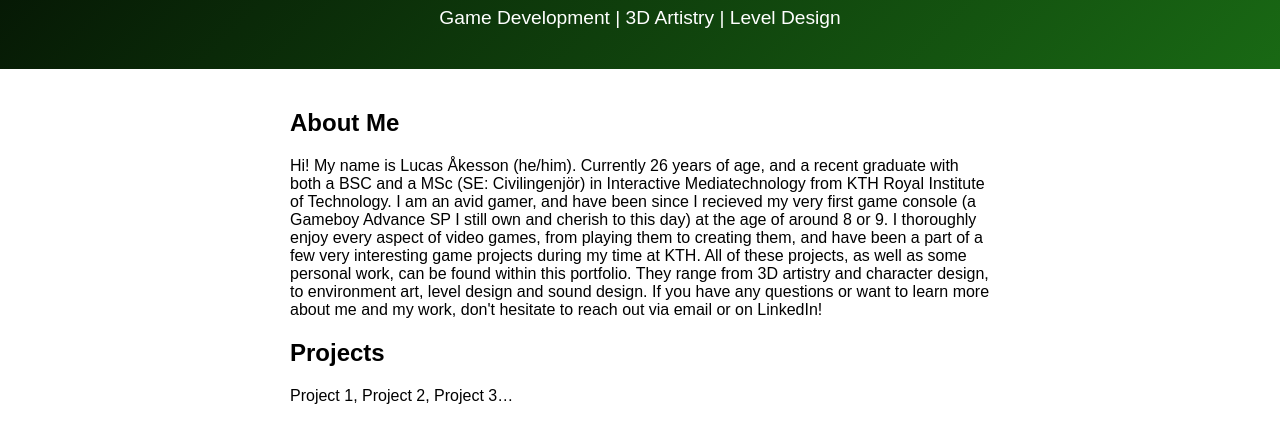
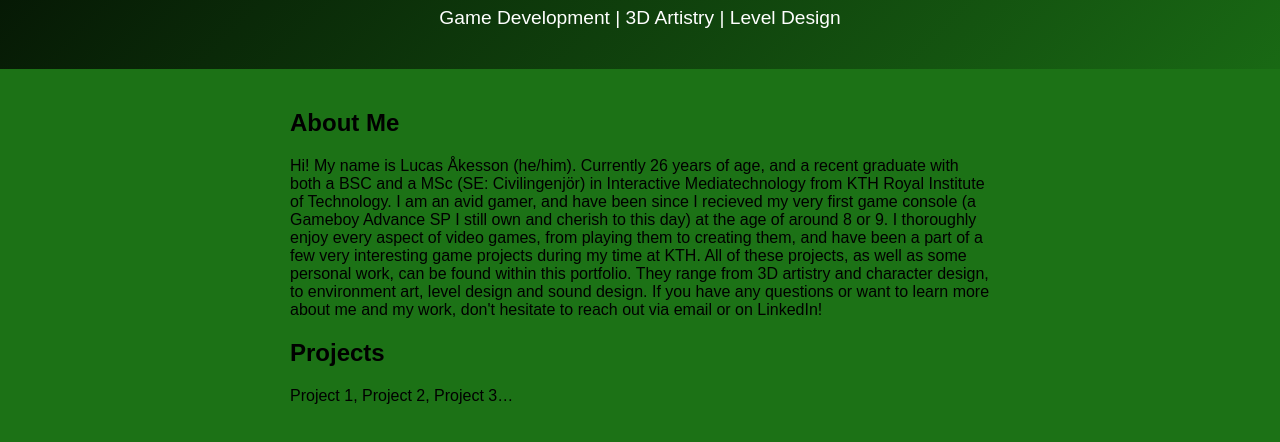
Before and after one commit to LukeTheDuke-afk/luketheduke-afk.github.io, a plain HTML site: page index.html in a window 1280 px wide. Shown: the part 88-530 px from the top of the page. Drawn offline with Linux system fonts and the light colour scheme.

Commit message:
Update index.html
change of background color

```diff
--- a/index.html
+++ b/index.html
@@ -8,6 +8,7 @@
     body {
       margin: 0;
       font-family: Arial, sans-serif;
+      background-color: #1c7216;
     }
 
     /* Banner styles */
```
